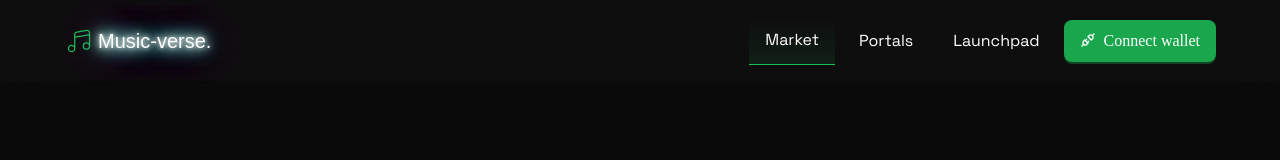
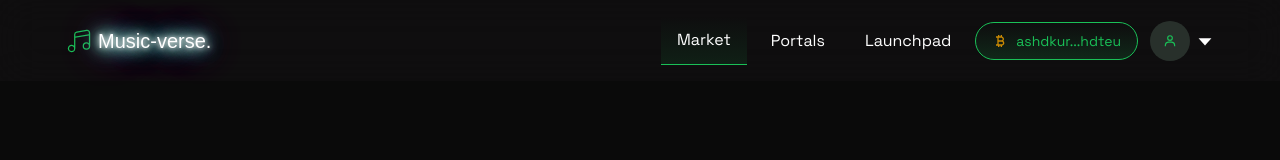
Before and after one commit to osas2211/music-nfts, a Next.js app: page /market in a window 1280 px wide. Both pictures are taken after a click on the button "Connect wallet". Shown: the top 160 px of the page. Built offline with nearby package versions, Linux system fonts and the light colour scheme; a web font is replaced by a local one.

Commit message:
add connect botton

```diff
--- a/components/utilities/ConnectWallet.tsx
+++ b/components/utilities/ConnectWallet.tsx
@@ -1,6 +1,72 @@
 "use client"
-import React from "react"
+import React, { useState } from "react"
+import { Avatar, Button, Popover } from "antd"
+import { TbPlugConnected } from "react-icons/tb"
+import { BiBitcoin, BiCaretDown, BiUser } from "react-icons/bi"
+import Link from "next/link"
+import { CgLogOut, CgProfile } from "react-icons/cg"
+import { LuSettings } from "react-icons/lu"
 
 export const ConnectWallet = () => {
-  return <div>ConnectWallet</div>
+  const [isConnected, setIsConnected] = useState(false)
+  const toggleConnect = () => setIsConnected(!isConnected)
+  return (
+    <div>
+      {isConnected ? (
+        <div className="flex items-center gap-3">
+          <div className="p-2 px-4 flex items-center gap-2 bg-gradient-to-t from-primary-default/15 to-primary-default/0 border-[1px] border-primary-default rounded-full">
+            <BiBitcoin className="text-yellow-600" />
+            <p className="text-sm text-primary-default">ashdkur...hdteu</p>
+          </div>
+          <Popover
+            trigger={"click"}
+            placement="bottomRight"
+            content={
+              <div className="w-[150px] relative z-[1000] space-y-4">
+                <Link
+                  className="flex items-center gap-2 hover:text-white"
+                  href={"/profile"}
+                >
+                  <CgProfile size={24} />
+                  <p className="text-sm">Profile</p>
+                </Link>
+                <Link
+                  className="flex items-center gap-2 hover:text-white"
+                  href={"/settings"}
+                >
+                  <LuSettings size={24} />
+                  <p className="text-sm">Settings</p>
+                </Link>
+                <div
+                  onClick={toggleConnect}
+                  className="flex items-center gap-2 hover:text-white cursor-pointer"
+                >
+                  <CgLogOut size={24} />
+                  <p className="text-sm">Discounnect</p>
+                </div>
+              </div>
+            }
+          >
+            <div className="flex items-center gap-1 cursor-pointer">
+              <Avatar src="" size={"large"} className="bg-green-200/15">
+                <BiUser className="text-primary-default" />
+              </Avatar>
+              <BiCaretDown size={22} />
+            </div>
+          </Popover>
+        </div>
+      ) : (
+        <Button
+          className="h-[42px]"
+          size="large"
+          type="primary"
+          icon={<TbPlugConnected />}
+          iconPosition="start"
+          onClick={toggleConnect}
+        >
+          Connect wallet
+        </Button>
+      )}
+    </div>
+  )
 }
--- a/components/utilities/Header.tsx
+++ b/components/utilities/Header.tsx
@@ -3,8 +3,7 @@ import Link from "next/link"
 import React from "react"
 import { CiMusicNote1 } from "react-icons/ci"
 import { usePathname } from "next/navigation"
-import { Button } from "antd"
-import { TbPlugConnected } from "react-icons/tb"
+import { ConnectWallet } from "./ConnectWallet"
 
 const routes = [
   { path: "/market", title: "market" },
@@ -41,15 +40,7 @@ export const Header = () => {
                 )
               })}
               <li>
-                <Button
-                  className="h-[42px]"
-                  size="large"
-                  type="primary"
-                  icon={<TbPlugConnected />}
-                  iconPosition="start"
-                >
-                  Connect wallet
-                </Button>
+                <ConnectWallet />
               </li>
             </ul>
           </nav>
```
Also changed, not shown: app/(InApp)/settings/page.tsx (renamed from app/(InApp)/settings/edit-profile/page.tsx).
